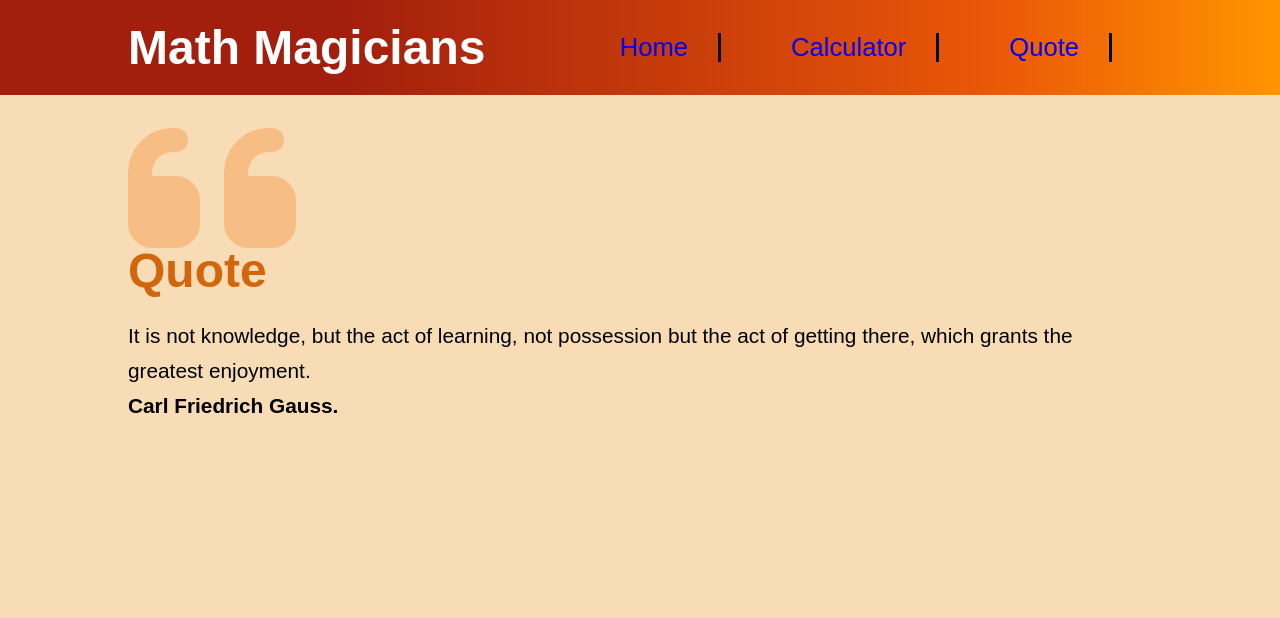
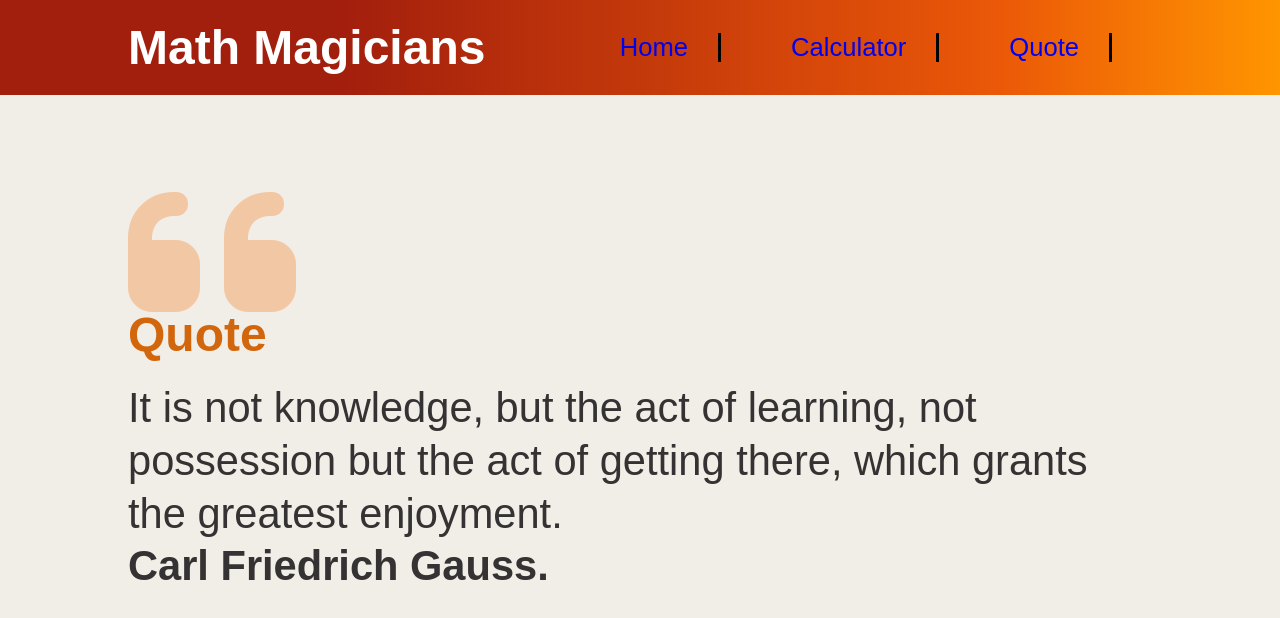
Before and after one commit to felixDev22/math-app1, a React (Create React App) app: page /quote in a window 1280 px wide. Shown: the top 618 px of the page. Built offline with nearby package versions, Linux system fonts and the light colour scheme.

Commit message:
Update quote-section, increase font

```diff
--- a/src/App.css
+++ b/src/App.css
@@ -9,6 +9,6 @@
 }
 
 body {
-  background: #f7dcb5;
+  background: #f1ede7;
   font-family: "OpenSan", sans-serif;
 }
--- a/src/components/Quote.js
+++ b/src/components/Quote.js
@@ -7,7 +7,7 @@ const Quote = () => (
     <span>
       <i className="fa-sharp fa-solid fa-quote-left" />
     </span>
-    <p>
+    <p className={classes.quote_words}>
       It is not knowledge, but the act of learning, not possession but the act
       of getting there, which grants the greatest enjoyment.
       <br />
--- a/src/components/Quote.module.css
+++ b/src/components/Quote.module.css
@@ -5,7 +5,7 @@
 }
 
 .quote_section {
-  margin-top: 10%;
+  margin-top: 15%;
   padding: 20px 10%;
   display: flex;
   flex-direction: column;
@@ -30,11 +30,11 @@ span {
   z-index: 1;
 }
 
-/* p {
+.quote_words {
   margin-top: 20px;
   font-size: 2.6rem;
   line-height: 3.3rem;
   position: relative;
   z-index: 3;
   color: rgb(52, 50, 50);
-} */
+}
```
